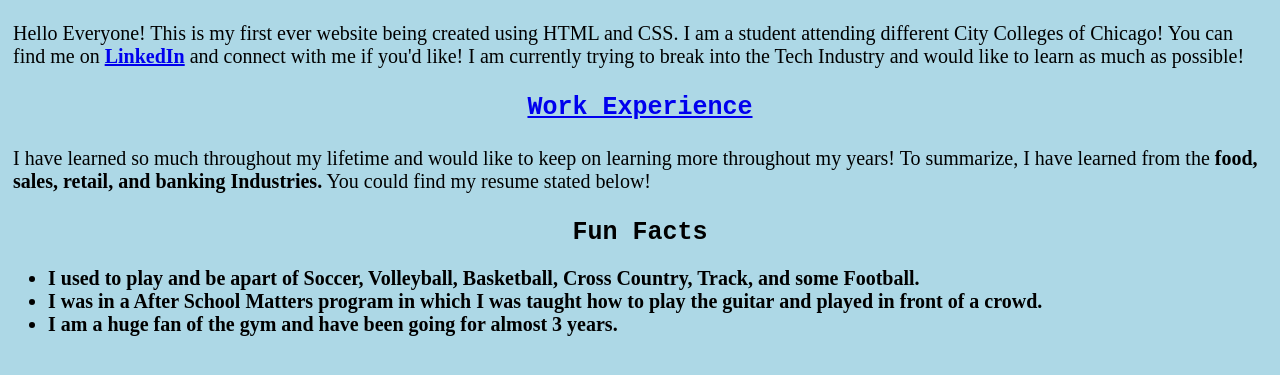
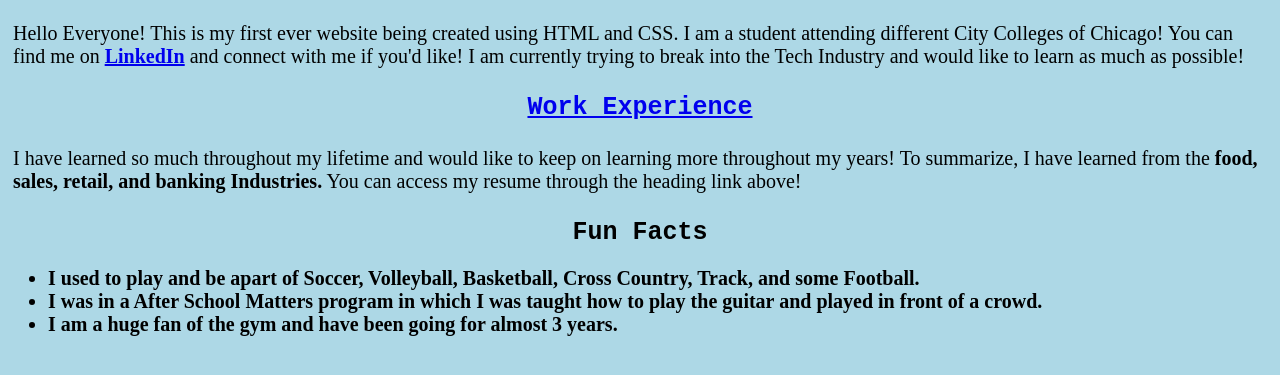
Before and after one commit to StillEddy/StillEddy.github.io, a plain HTML site: page index.html in a window 1280 px wide. Shown: the part 129-504 px from the top of the page. Drawn offline with Linux system fonts and the light colour scheme.

Commit message:
Update index.html

```diff
--- a/index.html
+++ b/index.html
@@ -82,7 +82,7 @@
               <p>I have learned so much throughout my lifetime and would like to keep
                 on learning more throughout my years! To summarize, I have learned from
                 the <strong>food, sales, retail, and banking Industries.</strong> You
-                could find my resume stated below!
+                can access my resume through the heading link above!
               </p>
             </div>
         </section>
```
